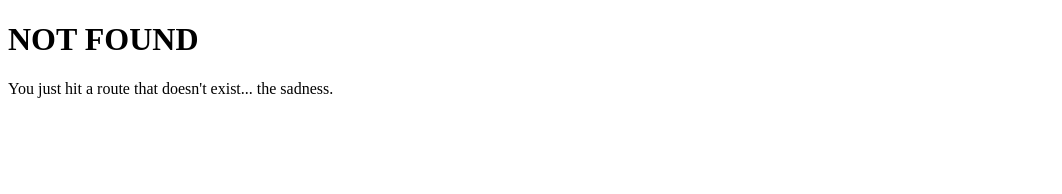
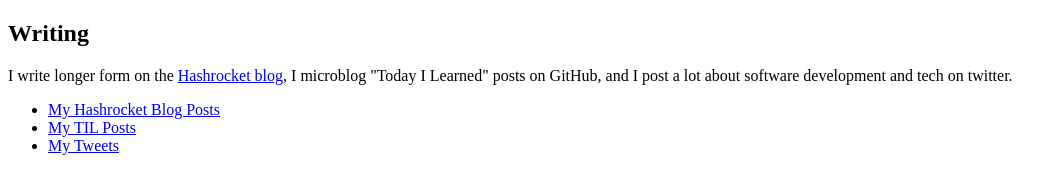
Before and after one commit to jbranchaud/gatsby-joshbranchaud.com, a Gatsby site: page /writing in a window 1280 px wide. Before the commit this address had no page. Shown: the whole page, without its empty margins (0-1062 px from the left). Built offline with nearby package versions, Linux system fonts and the light colour scheme; Gatsby itself is replaced by a stand-in of ours.

Commit message:
Add a page with a list of my writing

```diff
--- a/src/components/header.js
+++ b/src/components/header.js
@@ -21,6 +21,7 @@ const NavItems = () => {
 const navItems = [
   { id: 'home', text: 'Home', to: '/' },
   { id: 'about', text: 'About', to: '/about' },
+  { id: 'writing', text: 'Writing', to: '/writing' },
   { id: 'contact', text: 'Contact', to: '/contact' },
 ];
 
--- /dev/null
+++ b/src/pages/writing.js
@@ -0,0 +1,37 @@
+import React from 'react';
+import Link from 'gatsby-link';
+
+const WritingPage = () => {
+  return (
+    <div>
+      <section id="one">
+        <div className="inner">
+          <header>
+            <h2>Writing</h2>
+          </header>
+          <p>
+            I write longer form on the{' '}
+            <a href="https://hashrocket.com/blog">Hashrocket blog</a>, I
+            microblog "Today I Learned" posts on GitHub, and I post a lot about
+            software development and tech on twitter.
+          </p>
+          <ul>
+            <li>
+              <a href="https://hashrocket.com/blog/rocketeers/josh-branchaud">
+                My Hashrocket Blog Posts
+              </a>
+            </li>
+            <li>
+              <a href="https://github.com/jbranchaud/til">My TIL Posts</a>
+            </li>
+            <li>
+              <a href="https://twitter.com/jbrancha">My Tweets</a>
+            </li>
+          </ul>
+        </div>
+      </section>
+    </div>
+  );
+};
+
+export default WritingPage;
```
